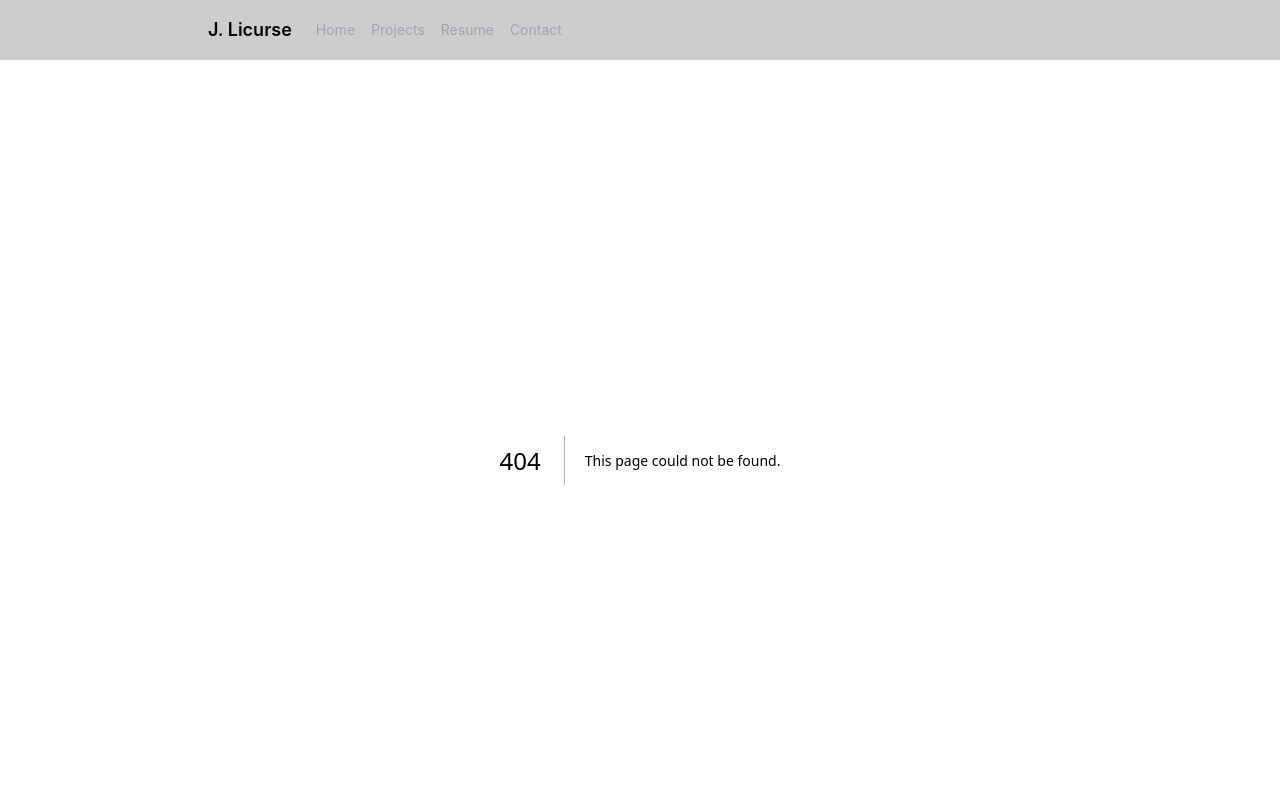
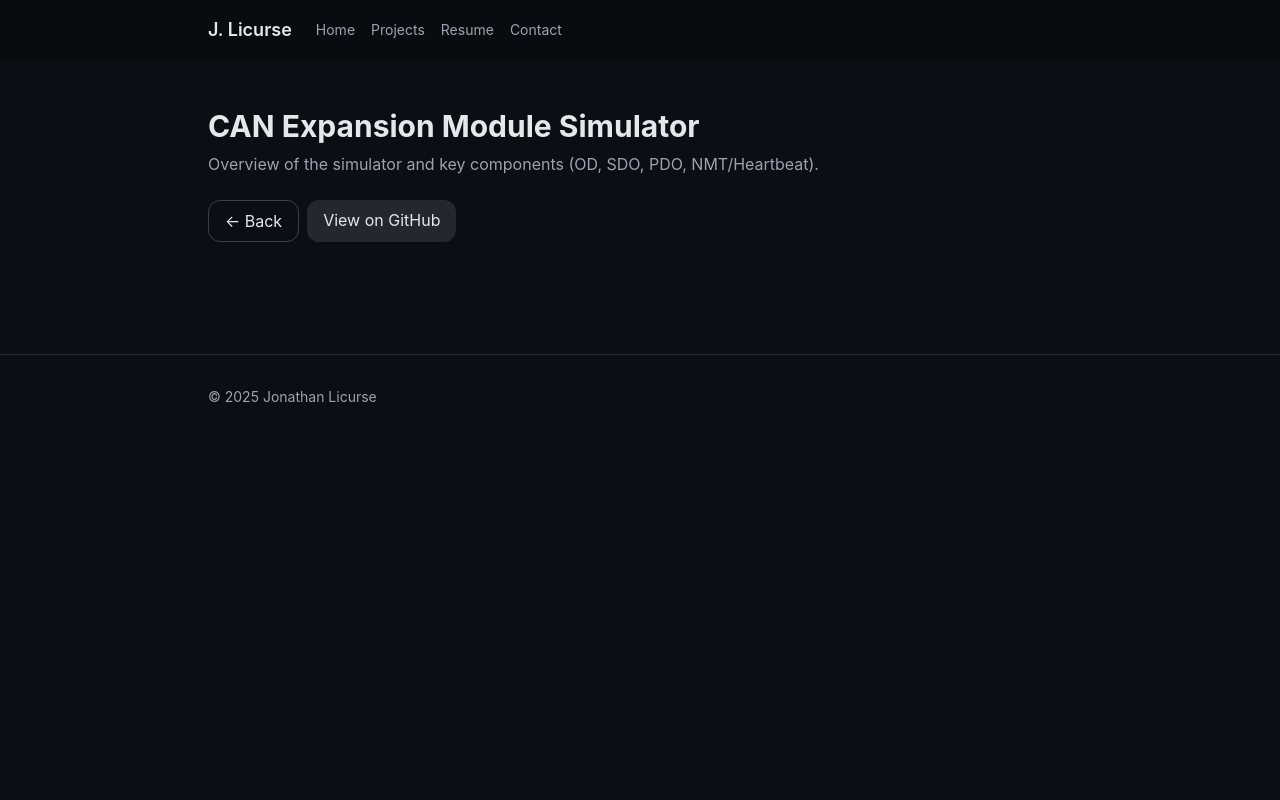
Before and after one commit to jlicurse/jl-portfolio, a Next.js app: page /projects/canopen-sim in a window 1280 px wide. Before the commit this address had no page. Shown: the top 800 px of the page. Built offline with nearby package versions, Linux system fonts and the light colour scheme.

Commit message:
Add CANopen Simulator project page

```diff
--- /dev/null
+++ b/app/projects/canopen-sim/page.tsx
@@ -0,0 +1,24 @@
+import Link from "next/link";
+
+export const metadata = {
+  title: "CAN Expansion Module Simulator — Jonathan Licurse",
+  description:
+    "Python-based CANopen simulator with OD, NMT/Heartbeat, PDO, and SDO for virtual I/O testing.",
+};
+
+export default function Page() {
+  return (
+    <section className="py-12">
+      <h1 className="text-3xl font-bold">CAN Expansion Module Simulator</h1>
+      <p className="mt-2 text-[color:var(--muted)] max-w-prose">
+        Overview of the simulator and key components (OD, SDO, PDO, NMT/Heartbeat).
+      </p>
+
+      <div className="mt-6 flex gap-2">
+        <Link href="/projects" className="no-underline rounded-xl border border-white/20 px-4 py-2">← Back</Link>
+        <a href="https://github.com/yourrepo/canopen-sim" target="_blank" rel="noopener"
+           className="no-underline rounded-xl bg-white/10 px-4 py-2">View on GitHub</a>
+      </div>
+    </section>
+  );
+}
```
